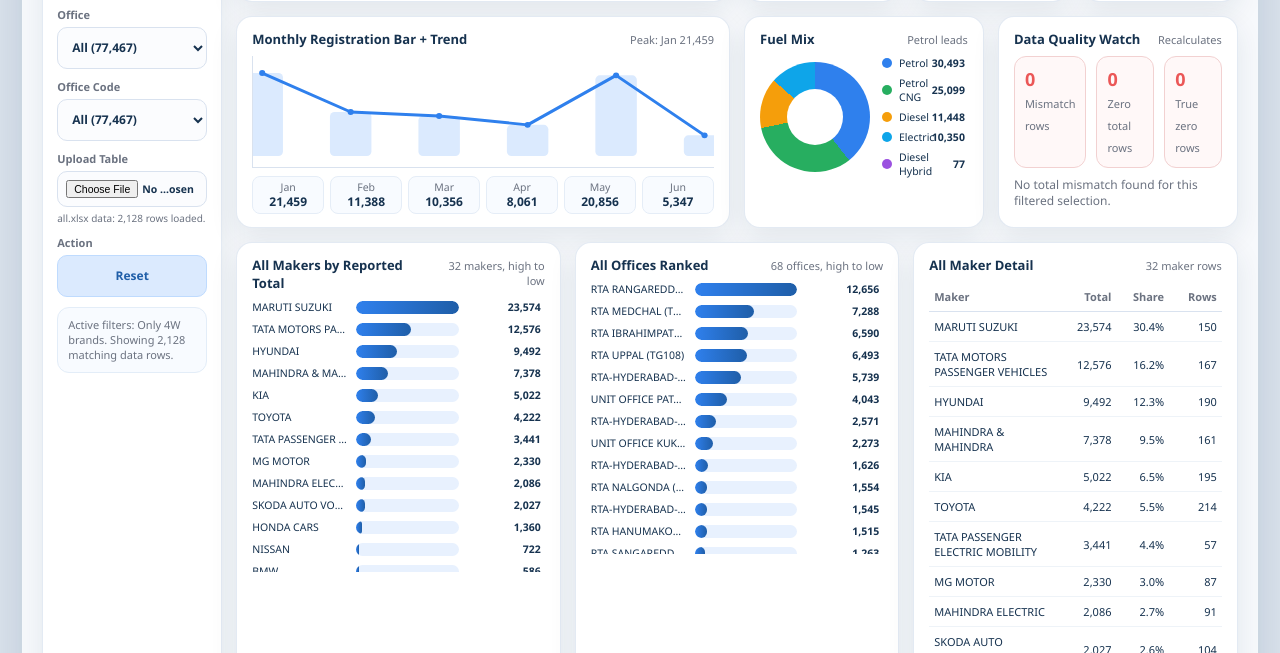
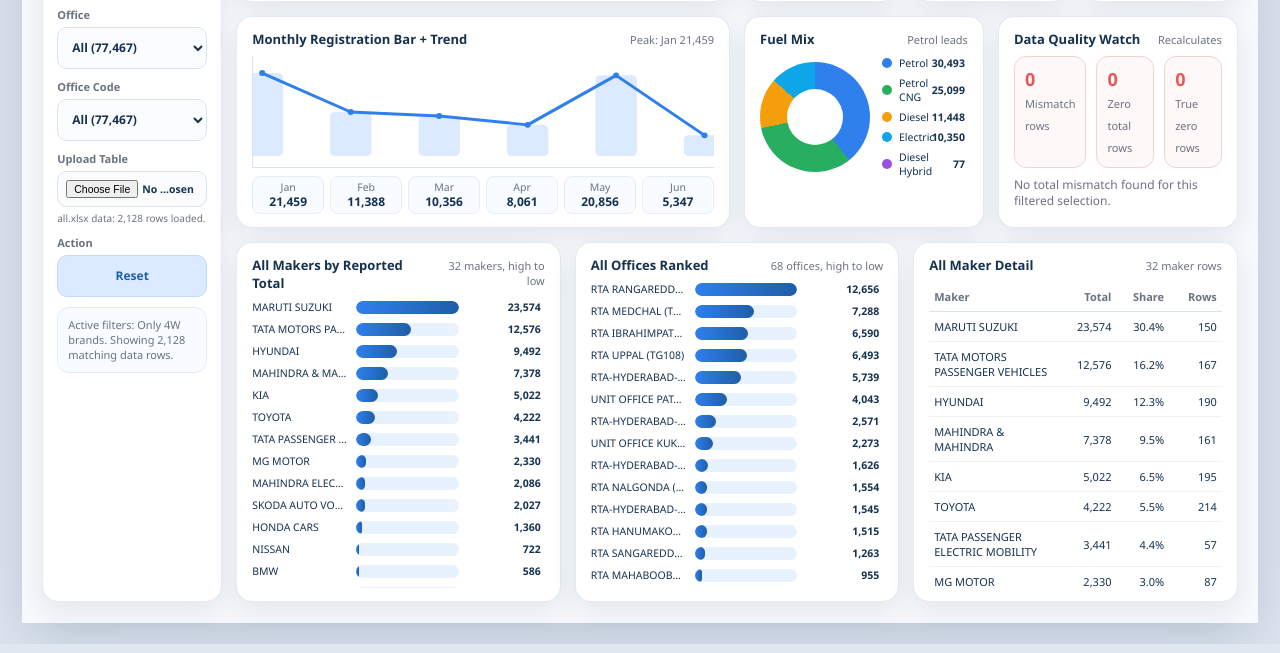
Before and after one commit to anilkumarchinku/cyepro-rta-dashboard-2026, a website: page outputs/telangana_analysis/PowerBI_Build_Pack/Dashboard_Single_Screen_Mockup.html in a window 1280 px wide. Shown: the part 285-938 px from the top of the page. Drawn offline with Linux system fonts and the light colour scheme.

Commit message:
Cap bottom dashboard cards on wide screens

```diff
--- a/outputs/telangana_analysis/PowerBI_Build_Pack/Dashboard_Single_Screen_Mockup.html
+++ b/outputs/telangana_analysis/PowerBI_Build_Pack/Dashboard_Single_Screen_Mockup.html
@@ -298,6 +298,7 @@
     display: flex;
     flex-direction: column;
     min-height: 0;
+    max-height: 360px;
   }
 
   .makers { grid-area: makers; }
@@ -307,6 +308,7 @@
     display: flex;
     flex-direction: column;
     min-height: 0;
+    max-height: 360px;
   }
 
   .panel {
@@ -437,7 +439,7 @@
   .offices .bar-list {
     flex: 1;
     min-height: 0;
-    max-height: min(34vh, 320px);
+    max-height: none;
   }
 
   .bar-row {
```
Also changed, not shown: 1 other file.
